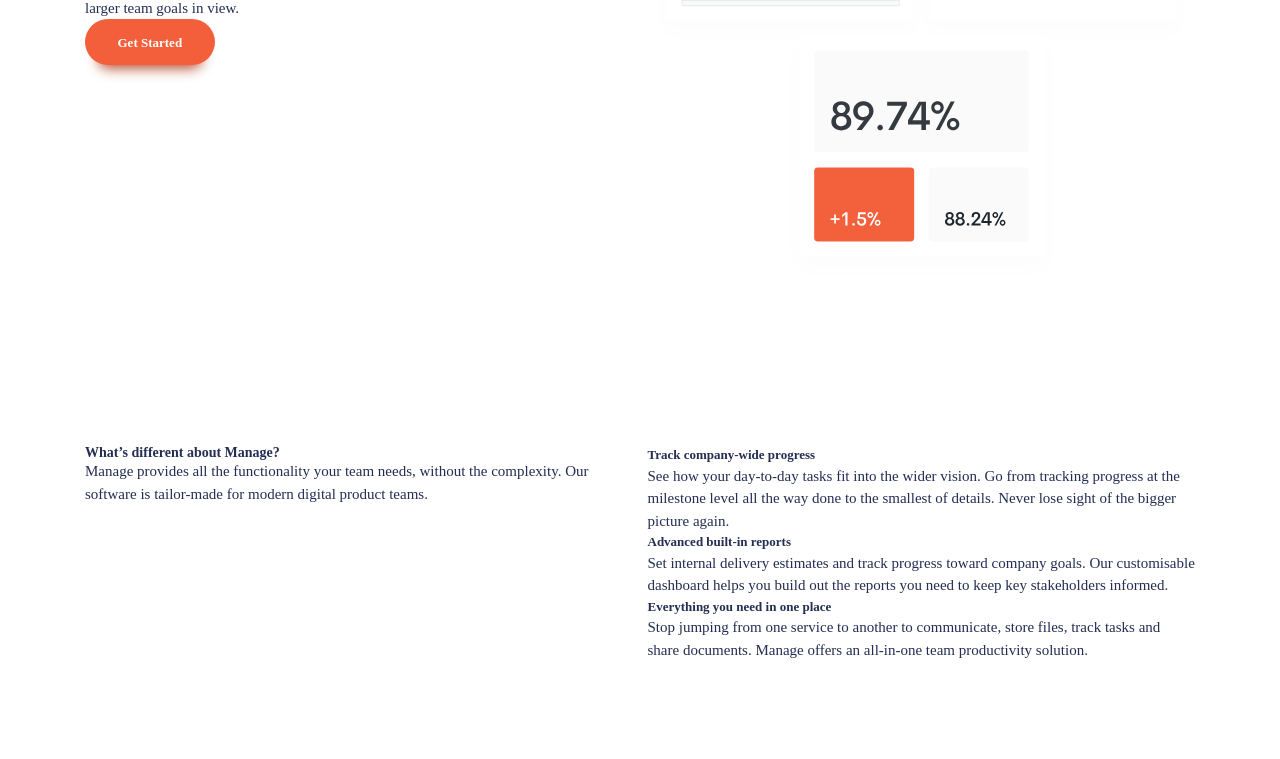
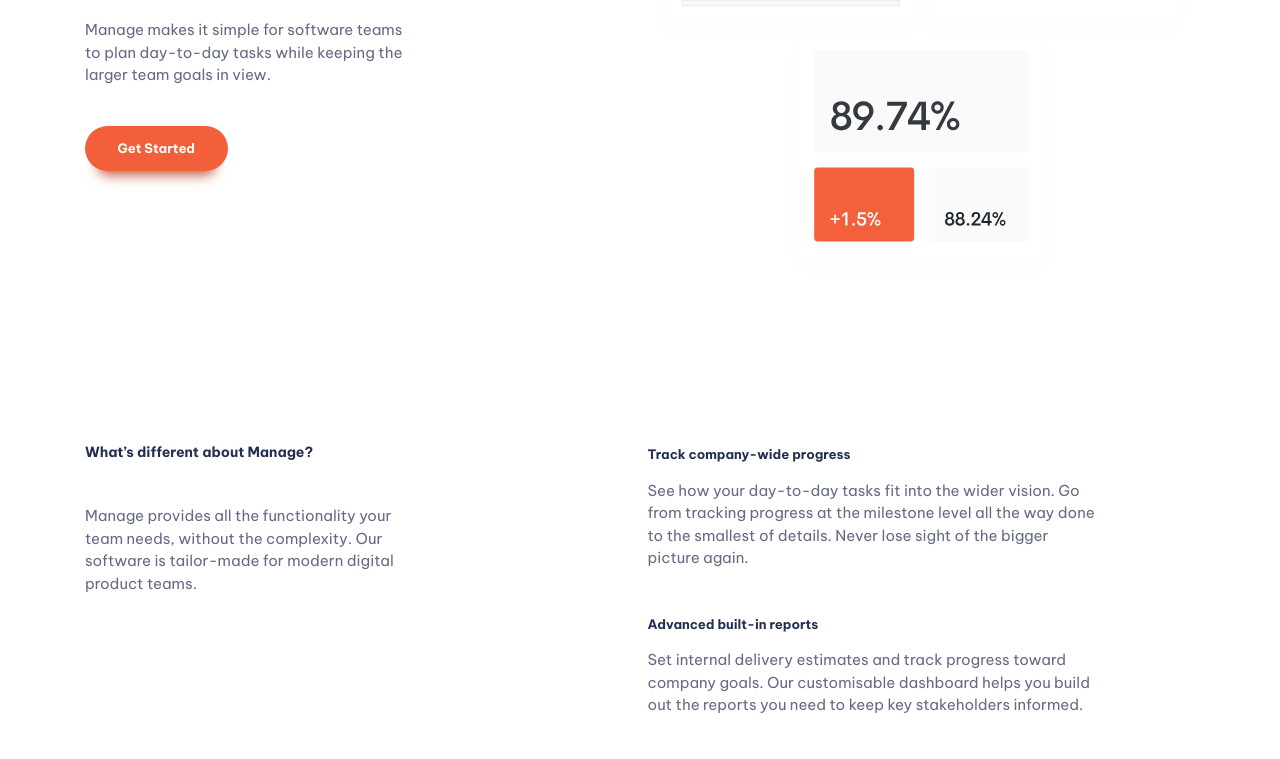
Before and after one commit to tanmay986/fem-manage-landing-page, a website built with Vite: page index.html in a window 1280 px wide. Shown: the part 384-1143 px from the top of the page. Built offline with nearby package versions, Linux system fonts and the light colour scheme.

Commit message:
added spacing

```diff
--- a/index.html
+++ b/index.html
@@ -1,5 +1,6 @@
 <!DOCTYPE html>
 <html lang="en">
+
 <head>
   <meta charset="UTF-8" />
   <link rel="icon" type="image/svg+xml" href="/vite.svg" />
@@ -15,29 +16,13 @@
         <a href="#">
           <img src="images/logo.svg" alt="manage" />
         </a>
-          <button class="mobile-nav-toggle" aria-controls="primary-navigation"
-          aria-expanded="false">
-            <img
-              class="icon-hamburger"
-              src="images/icon-hamburger.svg"
-              alt=""
-              aria-hidden="true"
-            />
-            <img
-              class="icon-close"
-              src="images/icon-close.svg"
-              alt=""
-              aria-hidden="true"
-            />
+        <button class="mobile-nav-toggle" aria-controls="primary-navigation" aria-expanded="false">
+          <img class="icon-hamburger" src="images/icon-hamburger.svg" alt="" aria-hidden="true" />
+          <img class="icon-close" src="images/icon-close.svg" alt="" aria-hidden="true" />
           <span class="visually-hidden">Menu</span>
         </button>
         <nav class="primary-navigation" id="primary-navigation">
-            <ul
-              class="nav-list"
-              aria-label="Primary"
-              role="list"
-
-            >
+          <ul class="nav-list" aria-label="Primary" role="list">
             <li><a href="#">Pricing</a></li>
             <li><a href="#">Product</a></li>
             <li><a href="#">About Us</a></li>
@@ -54,7 +39,7 @@
     <section class="padding-block-900">
       <div class="container">
         <div class="even-columns">
-            <div>
+          <div class="flow">
             <h1 class="fs-primary-heading fw-bold">
               Bring everyone together to build better products.
             </h1>
@@ -75,7 +60,7 @@
     <section class="padding-block-900">
       <div class="container">
         <div class="even-columns">
-            <div>
+          <div class="flow">
             <h2 class="fs-secondary-heading fw-bold">
               What’s different about Manage?
             </h2>
@@ -86,33 +71,39 @@
             </p>
           </div>
           <div>
-              <ul role="list">
+            <ul class="numbered-items | flow" role="list">
               <li>
+                <div class="flow" style="--flow-spacer: 1em">
                   <h3 class="fs-600 fw-bold">Track company-wide progress</h3>
-                  <p>
+                  <p data-width="wide">
                     See how your day-to-day tasks fit into the wider vision. Go
                     from tracking progress at the milestone level all the way
                     done to the smallest of details. Never lose sight of the
                     bigger picture again.
                   </p>
+                </div>
               </li>
               <li>
+                <div class="flow" style="--flow-spacer: 1em">
                   <h3 class="fs-600 fw-bold">Advanced built-in reports</h3>
-                  <p>
+                  <p data-width="wide">
                     Set internal delivery estimates and track progress toward
                     company goals. Our customisable dashboard helps you build
                     out the reports you need to keep key stakeholders informed.
                   </p>
+                </div>
               </li>
               <li>
+                <div class="flow" style="--flow-spacer: 1em">
                   <h3 class="fs-600 fw-bold">
                     Everything you need in one place
                   </h3>
-                  <p>
+                  <p data-width="wide">
                     Stop jumping from one service to another to communicate,
                     store files, track tasks and share documents. Manage offers
                     an all-in-one team productivity solution.
                   </p>
+                </div>
               </li>
             </ul>
           </div>
@@ -154,35 +145,25 @@
 
           <ul role="list" aria-label="social links">
             <li>
-                <a href="#" aria-label="facebook"
-                  ><img src="images/icon-facebook.svg" alt=""
-                /></a>
+              <a href="#" aria-label="facebook"><img src="images/icon-facebook.svg" alt="" /></a>
             </li>
             <li>
-                <a href="#" aria-label="youtube"
-                  ><img src="images/icon-youtube.svg" alt=""
-                /></a>
+              <a href="#" aria-label="youtube"><img src="images/icon-youtube.svg" alt="" /></a>
             </li>
             <li>
-                <a href="#" aria-label="twitter"
-                  ><img src="images/icon-twitter.svg" alt=""
-                /></a>
+              <a href="#" aria-label="twitter"><img src="images/icon-twitter.svg" alt="" /></a>
             </li>
             <li>
-                <a href="#" aria-label="pinterest"
-                  ><img src="images/icon-pinterest.svg" alt=""
-                /></a>
+              <a href="#" aria-label="pinterest"><img src="images/icon-pinterest.svg" alt="" /></a>
             </li>
             <li>
-                <a href="#" aria-label="instagram"
-                  ><img src="images/icon-instagram.svg" alt=""
-                /></a>
+              <a href="#" aria-label="instagram"><img src="images/icon-instagram.svg" alt="" /></a>
             </li>
           </ul>
         </div>
         <div>
           <nav class="footer-nav">
-              <ul role="list" aria-label="Footer">
+            <ul class="flow" data-spacing="tight" role="list" aria-label="Footer">
               <li><a href="#">Home</a></li>
               <li><a href="#">Pricing</a></li>
               <li><a href="#">Products</a></li>
@@ -206,4 +187,5 @@
 
   <script type="module" src="/src/main.ts"></script>
 </body>
+
 </html>
--- a/src/style.css
+++ b/src/style.css
@@ -3,9 +3,19 @@
 
 body{
     font-size: var(--fs-body);
-    font-family: var(--fd-body);
+    font-family: var(--ff-body);
     color: var(--clr-primary-400);
 }
+
+p:not([class]) {
+    opacity: 0.7;
+    max-width: 32ch;
+}
+
+p[data-width="wide"]{
+    max-width: 45ch;
+}
+
 
 /* button */
 
@@ -112,8 +122,6 @@ body{
         font-weight: var(--fw-bold);
     }
 
-
-
     .primary-navigation[data-visible] {
         display: block;
     }
--- a/src/utility.css
+++ b/src/utility.css
@@ -142,6 +142,10 @@ svg {
   margin-inline: auto;
 }
 
+:where(.flow :not(:first-child)) {
+  margin-top: var(--flow-spacer, 3em);
+}
+
 .even-columns {
   display: grid;
   gap: 1em;
```
Lines whose indentation alone changed are shown as unchanged.
